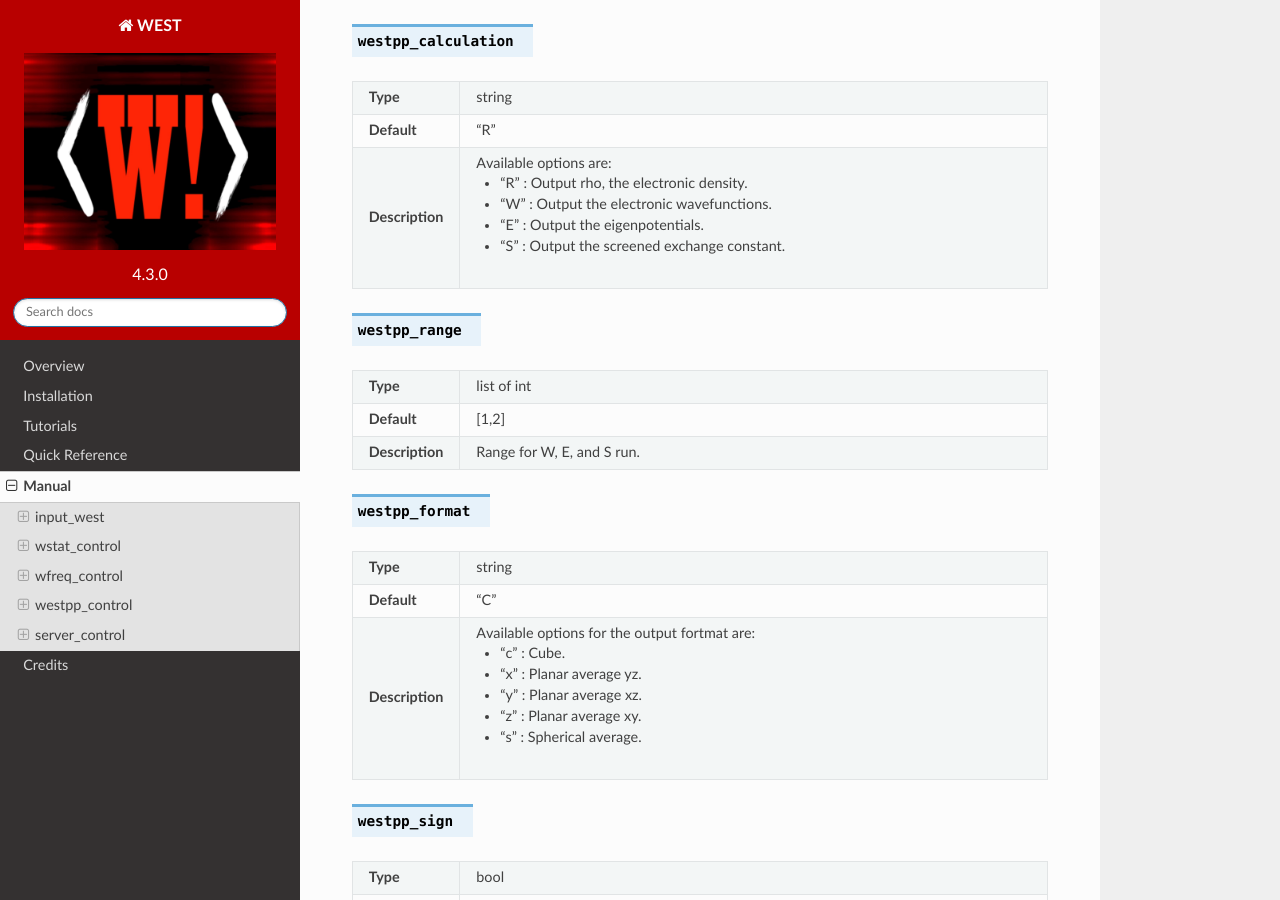
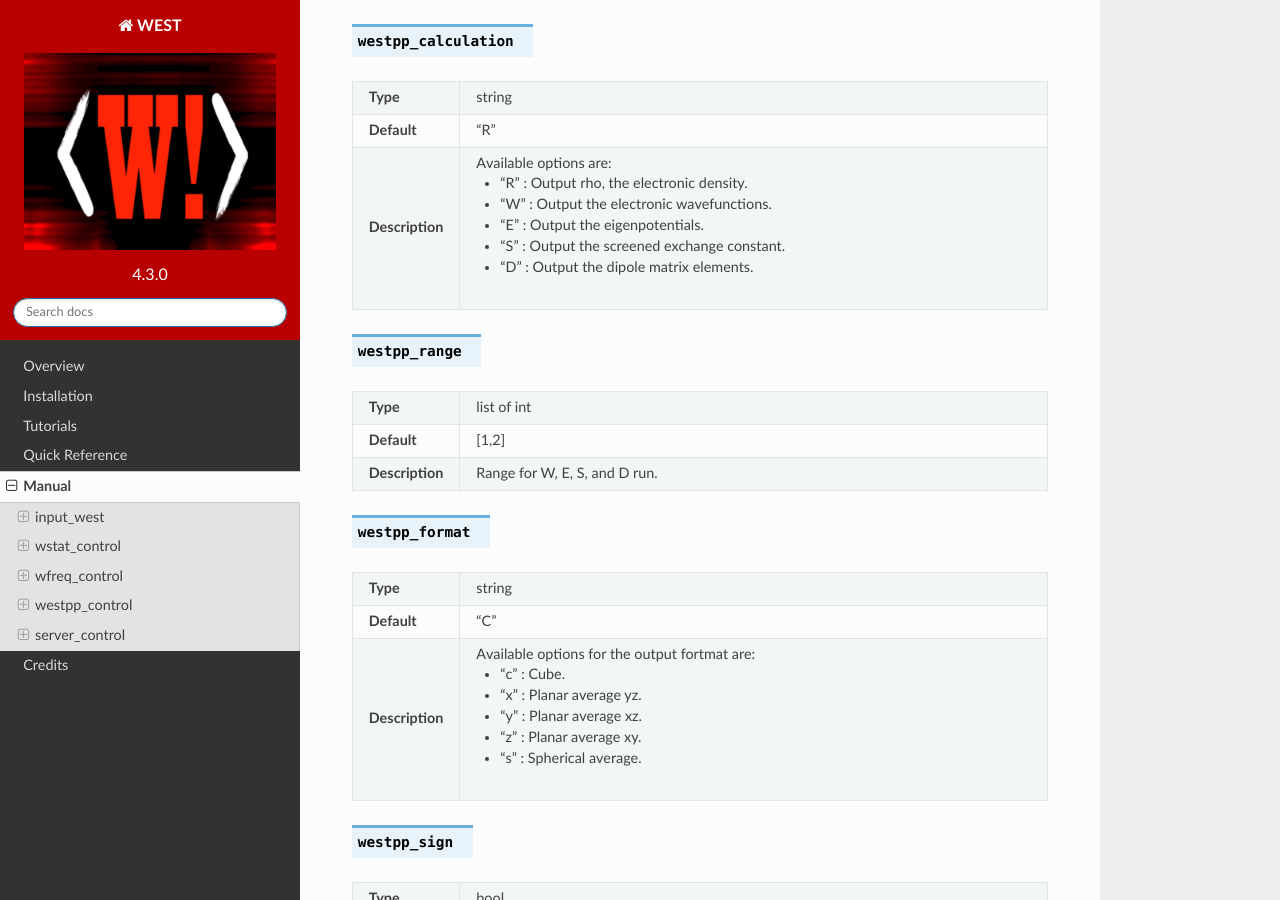
Before and after one commit to west-code-development/West, a Sphinx documentation site: the page built from Doc/manual.rst, in a window 1280 px wide and 900 px high, scrolled down 7980 px. Built offline with Sphinx 7.4.7 and the Read the Docs theme 2.0.0, drawn with Linux system fonts in a browser that asks for light colours.

Commit message:
Add dipole to Westpp doc

```diff
--- a/Doc/manual.rst
+++ b/Doc/manual.rst
@@ -557,6 +557,7 @@ westpp_control
        - "W" : Output the electronic wavefunctions.
        - "E" : Output the eigenpotentials.
        - "S" : Output the screened exchange constant.
+       - "D" : Output the dipole matrix elements.
 
 
 .. data:: westpp_range
@@ -570,7 +571,7 @@ westpp_control
    * - **Default**
      - [1,2]
    * - **Description**
-     - Range for W, E, and S run.
+     - Range for W, E, S, and D run.
 
 
 .. data:: westpp_format
```
